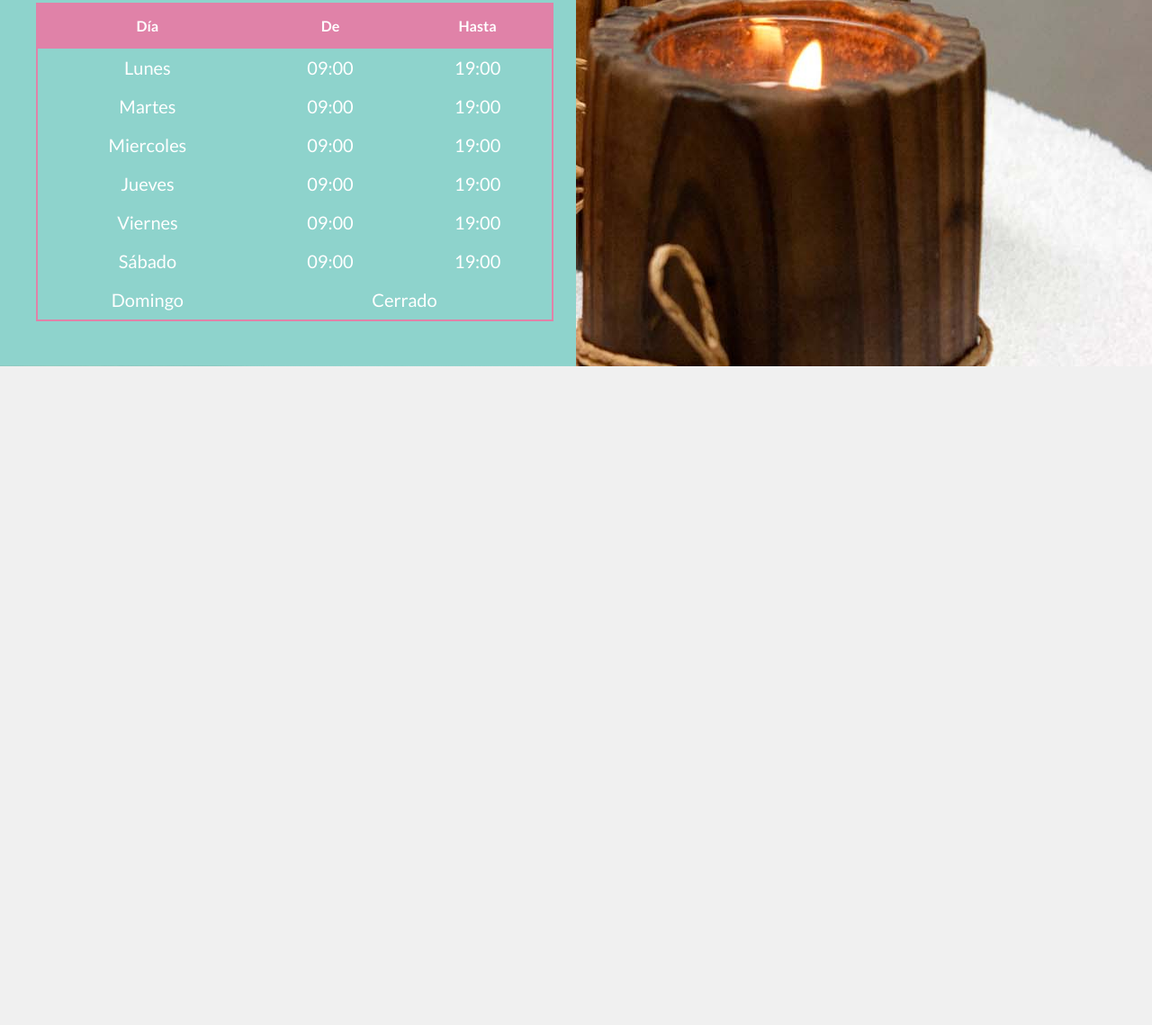
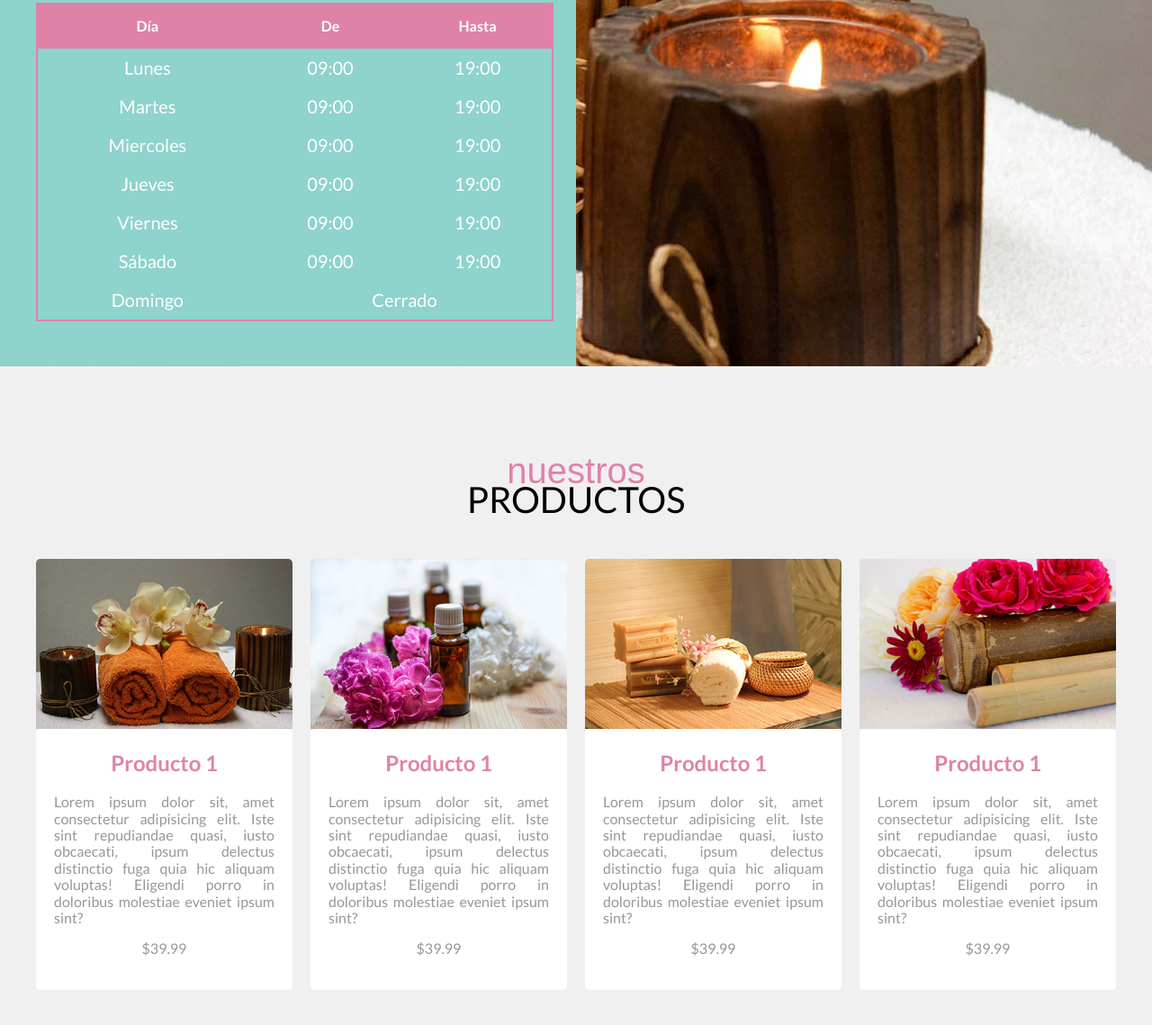
Before and after one commit to ElSantanax/CarolinaSpa, a website: page index.html in a window 1280 px wide. Shown: the part 2258-3397 px from the top of the page at 90% size. Before the commit the page ends 2665 px from the top, so only its background shows below. Drawn offline with nearby package versions, Linux system fonts and the light colour scheme; files that its build step writes are made by us from their sources; files whose address does not match are found by name; a web font is replaced by a local one.

Commit message:
Agrega sección de productos en index.html y crea estilos SCSS para la presentación de productos.

```diff
--- a/index.html
+++ b/index.html
@@ -155,6 +155,63 @@
         </div>
     </section>
 
+    <main class="productos contenedor seccion">
+        <h2 class="productos__heading">Nuestros <span>productos</span></h2>
+        <div class="productos__grid">
+            <div class="producto">
+                <img src="/build/img/producto_01.jpg" alt="imagen producto" class="producto__imagen">
+                <div class="producto__contenido">
+                    <h3 class="producto__nombre">Producto 1</h3>
+                    <p class="producto__descripcion">
+                        Lorem ipsum dolor sit, amet consectetur adipisicing elit. Iste sint repudiandae quasi, iusto
+                        obcaecati, ipsum delectus distinctio fuga quia hic aliquam voluptas! Eligendi porro in doloribus
+                        molestiae eveniet ipsum sint?
+                    </p>
+                    <p class="producto__precio">$39.99</p>
+                </div>
+            </div> <!-- .producto -->
+
+            <div class="producto">
+                <img src="/build/img/producto_02.jpg" alt="imagen producto" class="producto__imagen">
+                <div class="producto__contenido">
+                    <h3 class="producto__nombre">Producto 1</h3>
+                    <p class="producto__descripcion">
+                        Lorem ipsum dolor sit, amet consectetur adipisicing elit. Iste sint repudiandae quasi, iusto
+                        obcaecati, ipsum delectus distinctio fuga quia hic aliquam voluptas! Eligendi porro in doloribus
+                        molestiae eveniet ipsum sint?
+                    </p>
+                    <p class="producto__precio">$39.99</p>
+                </div>
+            </div> <!-- .producto -->
+
+            <div class="producto">
+                <img src="/build/img/producto_03.jpg" alt="imagen producto" class="producto__imagen">
+                <div class="producto__contenido">
+                    <h3 class="producto__nombre">Producto 1</h3>
+                    <p class="producto__descripcion">
+                        Lorem ipsum dolor sit, amet consectetur adipisicing elit. Iste sint repudiandae quasi, iusto
+                        obcaecati, ipsum delectus distinctio fuga quia hic aliquam voluptas! Eligendi porro in doloribus
+                        molestiae eveniet ipsum sint?
+                    </p>
+                    <p class="producto__precio">$39.99</p>
+                </div>
+            </div> <!-- .producto -->
+
+            <div class="producto">
+                <img src="/build/img/producto_04.jpg" alt="imagen producto" class="producto__imagen">
+                <div class="producto__contenido">
+                    <h3 class="producto__nombre">Producto 1</h3>
+                    <p class="producto__descripcion">
+                        Lorem ipsum dolor sit, amet consectetur adipisicing elit. Iste sint repudiandae quasi, iusto
+                        obcaecati, ipsum delectus distinctio fuga quia hic aliquam voluptas! Eligendi porro in doloribus
+                        molestiae eveniet ipsum sint?
+                    </p>
+                    <p class="producto__precio">$39.99</p>
+                </div>
+            </div> <!-- .producto -->
+        </div>
+    </main>
+
 </body>
 
 </html>
--- a/src/scss/ui/contenido/_index.scss
+++ b/src/scss/ui/contenido/_index.scss
@@ -1,3 +1,4 @@
 @forward 'bienvenida';
 @forward 'cards';
 @forward 'horario';
+@forward 'productos';
--- /dev/null
+++ b/src/scss/ui/contenido/_productos.scss
@@ -0,0 +1,51 @@
+@use 'base/mixins' as m;
+@use 'base/variables' as v;
+
+.productos {
+    &__heading {
+        @include m.headingCursiva;
+        margin-bottom: 5rem;
+    }
+
+    &__grid {
+        @include m.grid(1, 2rem);
+
+        @include m.tablet {
+            @include m.grid(2, 2rem)
+        }
+
+        @include m.desktop {
+            @include m.grid(4, 2rem)
+        }
+    }
+}
+
+.producto {
+
+    &__contenido{
+        background-color: v.$blanco;
+        padding: 2rem;
+        border-radius: .5rem;
+    }
+
+    &__imagen {
+        width: 100% ;
+        border-top-left-radius: .5rem;
+        border-top-right-radius: .5rem;
+    }
+
+    &__nombre{
+        text-align: center;
+        color: v.$secundario;
+    }
+
+    &__descripcion {
+        text-align: justify;
+        color: v.$gris;
+    }
+
+    &__precio {
+        text-align: center;
+        color: v.$gris;
+    }
+}
```
